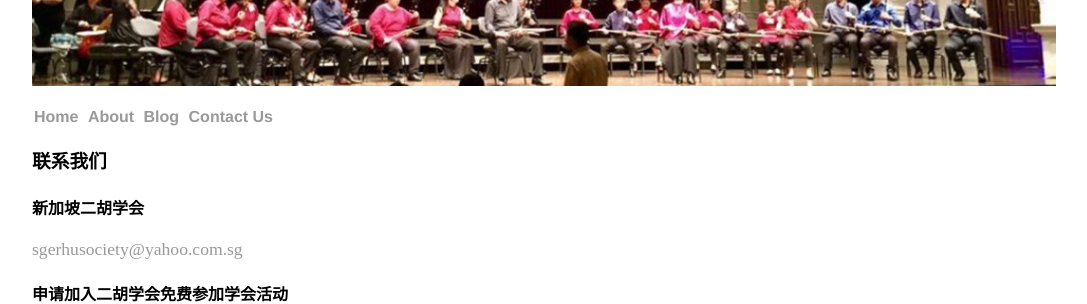
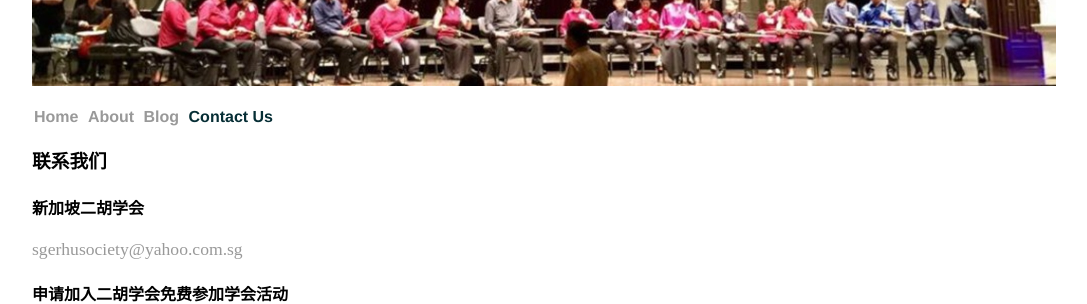
Before and after one commit to sgerhusociety/sgerhusociety.github.io, a Jekyll site: the page built from contact-us.md, in a window 1280 px wide. Shown: the part 443-747 px from the top of the page, without its empty margins (96-1183 px from the left). Built offline with Jekyll 4.4.1, drawn with Linux system fonts in a browser that asks for light colours.

Commit message:
feat: highlight current navigation item

```diff
--- /dev/null
+++ b/_includes/navigation.html
@@ -0,0 +1,35 @@
+<nav>
+    <ul>
+        <!--
+        <li><a href="/index.html">Home</a></li>
+        <li><a href="/about/index.html">About</a></li>
+         -->
+        <!-- <li><a href="/social-media">Facebook</a></li> -->
+        <!--
+        <li><a href="/blog/index.html">Blog</a></li>
+        <li><a href="/contact-us">Contact Us</a></li>
+         -->
+         {% for item in site.data.navigation %}
+            <li>
+                <!--
+                <a href="{{ item.link }}"
+                {% if page.url != "/" and page.url contains item.link %}
+                    style="color: red;"
+                {% else %}
+                    {% if page.url == "/" and item.link == "/"%}
+                        style="color: red;"
+                    {% endif %}>
+                {% endif %}>
+                    {{ item.name }}
+                </a>
+                -->
+                <a href="{{ item.link }}"
+                {% if page.url == item.link %}
+                    style="color: rgb(6, 46, 53);"
+                {% endif %}>
+                    {{ item.name }}
+                </a>
+            </li>
+        {% endfor %}
+    </ul>
+</nav>
--- a/_layouts/default.html
+++ b/_layouts/default.html
@@ -18,15 +18,7 @@
       			<!-- Google analytics -->
 			{% include analytics.html %}
 
-			<nav>
-	    		<ul>
-	        		<li><a href="/index.html">Home</a></li>
-		        	<li><a href="/about/index.html">About</a></li>
-		        	<!-- <li><a href="/social-media">Facebook</a></li> -->
-	        		<li><a href="/blog/index.html">Blog</a></li>
-	        		<li><a href="/contact-us">Contact Us</a></li>
-	    		</ul>
-			</nav>
+			{% include navigation.html %}
 			<div class="container">
 
 			{{ content }}
```
Also changed, not shown: _data/navigation.yml (added, +8 -0 lines).
